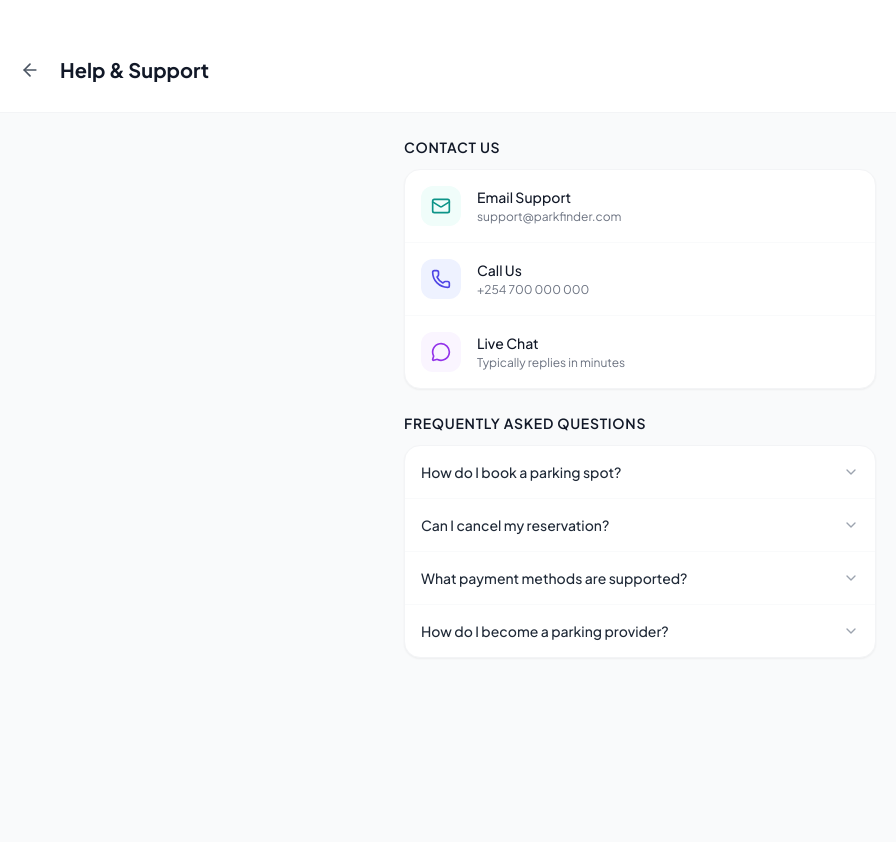
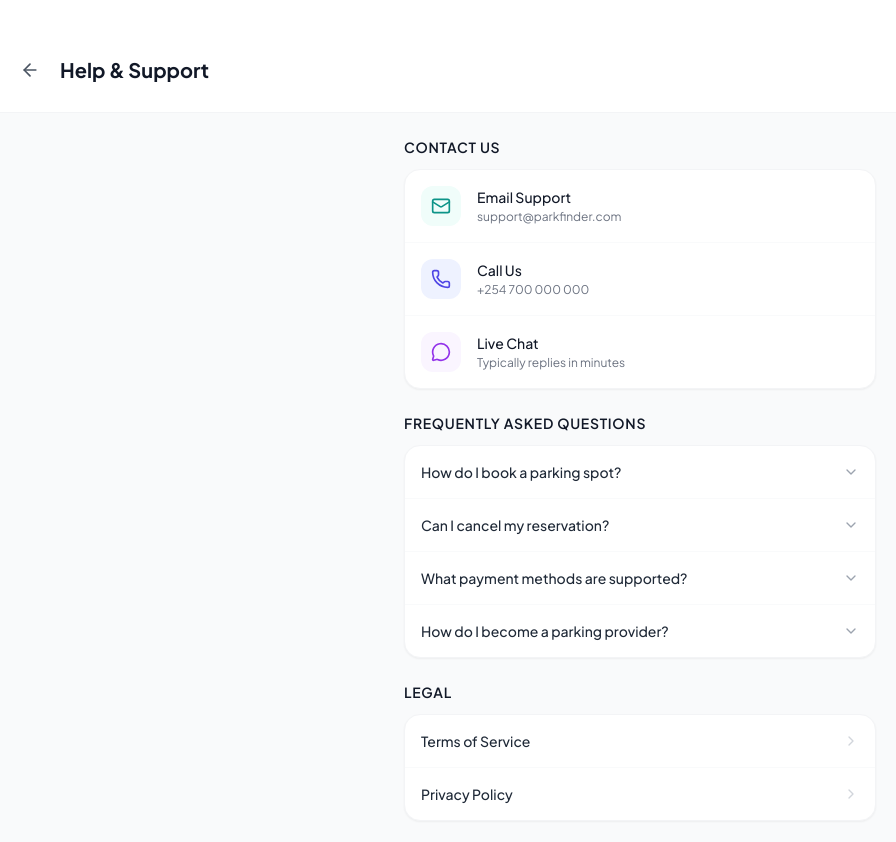
Before and after one commit to shadrackbond/ParkFinder, a React (Vite) app: page /help in a window 1280 px wide. Shown: the top 842 px of the page, without its empty margins (0-896 px from the left). Before the commit the page ends 800 px from the top, so only its background shows below. Built offline with nearby package versions, Linux system fonts and the light colour scheme; no server answers; the database is empty; sample sign-in values are in the browser's storage.

Commit message:
Add Legal section with Terms and Privacy links to Help & Support

```diff
--- a/src/pages/HelpSupport.jsx
+++ b/src/pages/HelpSupport.jsx
@@ -94,6 +94,21 @@ export default function HelpSupport() {
             ))}
           </div>
         </section>
+
+        {/* Legal Links */}
+        <section>
+          <h2 className="text-sm font-semibold text-gray-900 mb-3 uppercase tracking-wider">Legal</h2>
+          <div className="bg-white rounded-2xl border border-gray-100 shadow-sm divide-y divide-gray-50">
+            <button className="w-full flex items-center justify-between p-4 hover:bg-gray-50 transition text-left">
+              <span className="font-medium text-sm text-gray-800">Terms of Service</span>
+              <ChevronDown className="w-4 h-4 text-gray-300 -rotate-90" />
+            </button>
+            <button className="w-full flex items-center justify-between p-4 hover:bg-gray-50 transition text-left">
+              <span className="font-medium text-sm text-gray-800">Privacy Policy</span>
+              <ChevronDown className="w-4 h-4 text-gray-300 -rotate-90" />
+            </button>
+          </div>
+        </section>
       </div>
     </div>
   );
```
